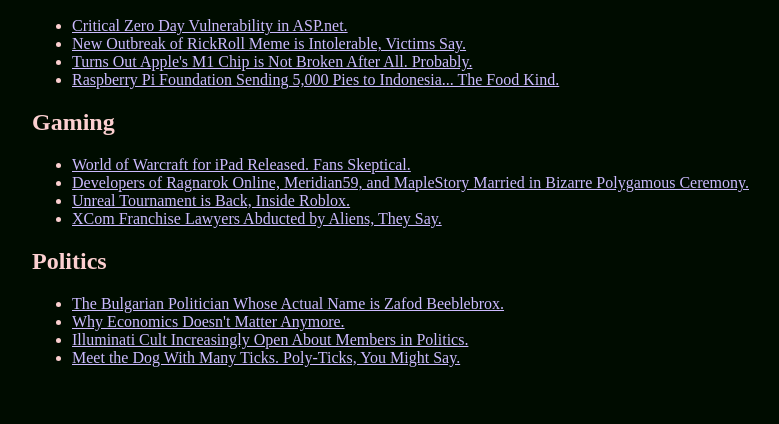
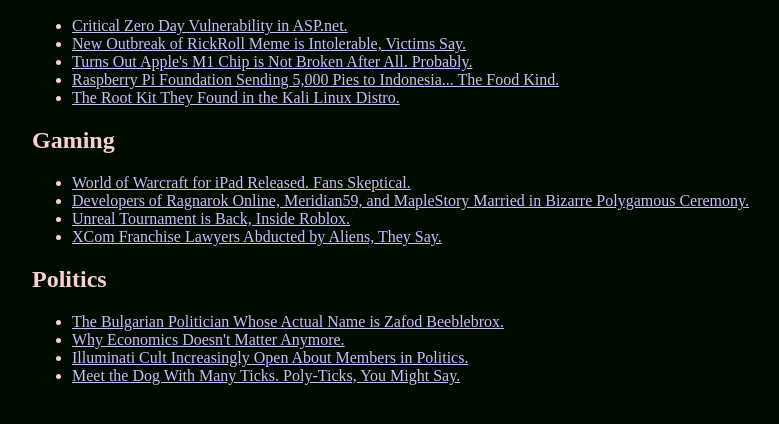
Before and after one commit to rbeverly/rickroll, a plain HTML site: page index.html in a window 1280 px wide. Shown: the part 332-756 px from the top of the page, without its empty margins (16-795 px from the left). Drawn offline with Linux system fonts and the light colour scheme.

Commit message:
update index

```diff
--- a/index.html
+++ b/index.html
@@ -35,6 +35,7 @@
         <li><a href="rr.html">New Outbreak of RickRoll Meme is Intolerable, Victims Say.</a></li>
         <li><a href="rr.html">Turns Out Apple's M1 Chip is Not Broken After All. Probably.</a></li>
         <li><a href="rr.html">Raspberry Pi Foundation Sending 5,000 Pies to Indonesia... The Food Kind.</a></li>
+        <li><a href="kali-secret-root-kit.html">The Root Kit They Found in the Kali Linux Distro.</a></li>
     </ul>
 
 
```
